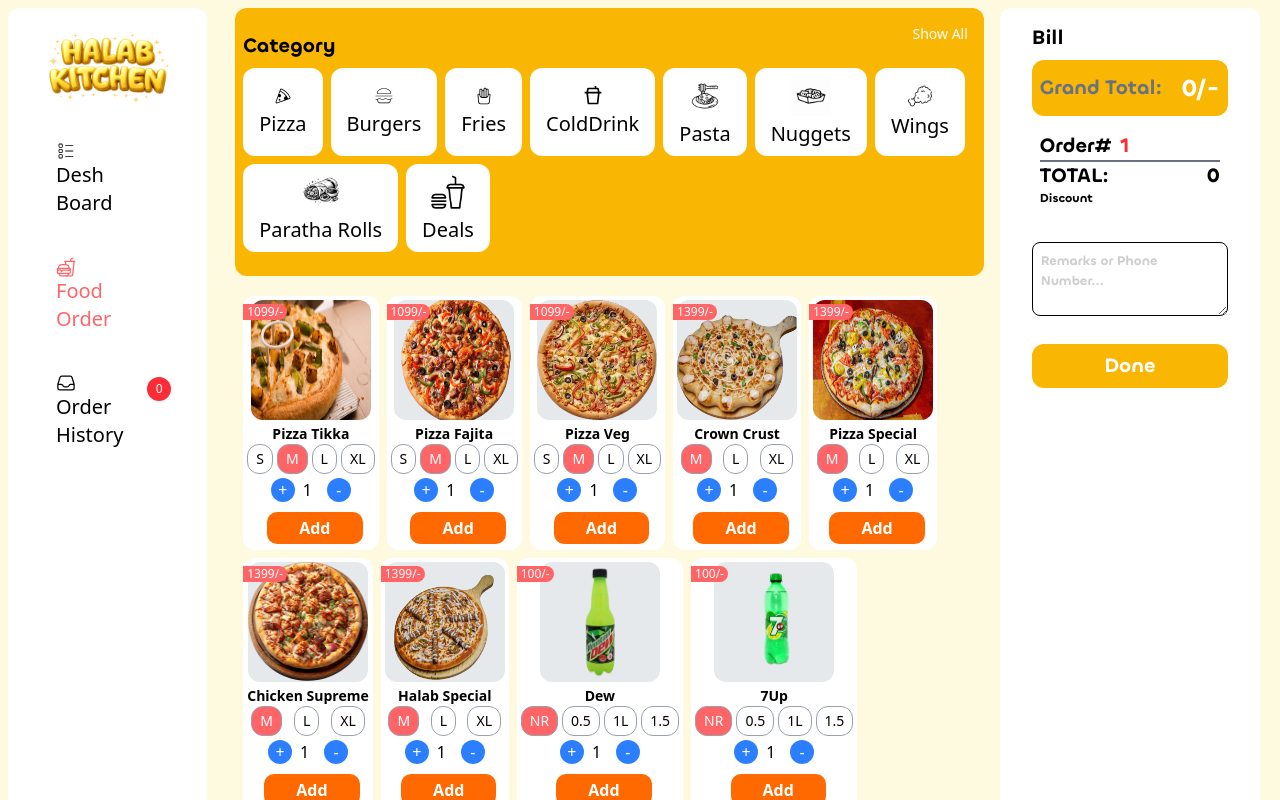
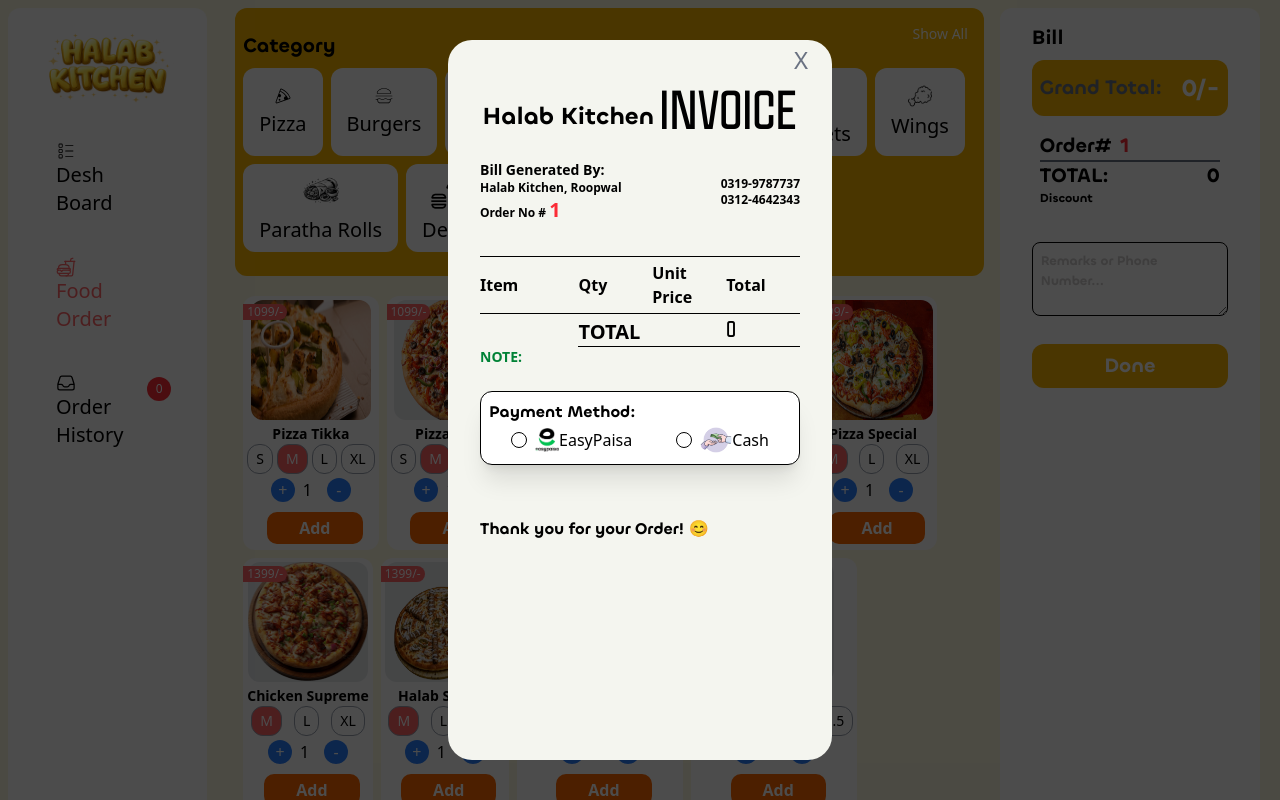
Before and after one commit to AfzoCoder/POS-SYSTEM, a React app: page /FoodOrder in a window 1280 px wide. Shown: the top 800 px of the page. Built offline with nearby package versions, Linux system fonts and the light colour scheme; the HTML template or start-up script is replaced by a standard one.

Commit message:
Added remarks feature to cart

```diff
--- a/src/Components/BillingComponent.jsx
+++ b/src/Components/BillingComponent.jsx
@@ -19,7 +19,6 @@
   const CartItems = useSelector((state) => state.cart.CartArray);
   const OrderNumber = useSelector((state) => state.cart.OrderNumber);
   const Remarks = useSelector((state) => state.cart.Remarks);
-  console.log(Remarks);
 
   const dispatch = useDispatch();
 
@@ -49,7 +48,7 @@
   const discountArray = [0, 5, 10, 15];
   const [showDiscount, setshowDiscount] = useState(false);
   const [Discount, setDiscount] = useState(0);
-  const [showBill, setshowBill] = useState(false);
+  const [showBill, setshowBill] = useState(true); //cahange it . make it true
 
   // print Handler
   let printFunction = () => {
@@ -309,7 +308,7 @@
               </div>
 
               {/* TOTAL */}
-              <div className=" bg-emerald-500 flex justify-between items-center text-xl font-bold">
+              <div className="  flex justify-between items-center text-xl font-bold">
                 <div className="flex-4"></div>
                 {/* <div className="flex-3"></div> */}
                 <div className="relative flex-6 border-b ">
@@ -333,8 +332,8 @@
 
               {/* Remarks */}
               <div className="w-full text-wrap">
-                <h2 className="text-2xl">Remarks:</h2>
-                <h4>{Remarks}</h4>
+                <h2 className="text-sm font-bold text-green-700">NOTE:</h2>
+                <h4 className="text-wrap w-full">{Remarks}</h4>
               </div>
 
               {/* Payment Method div---------------- */}
```
